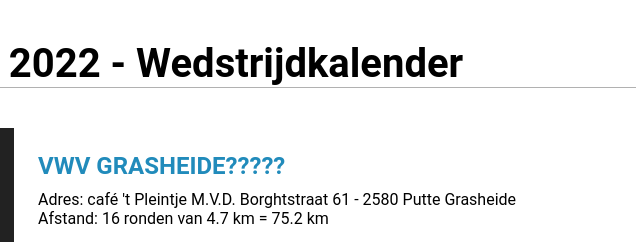
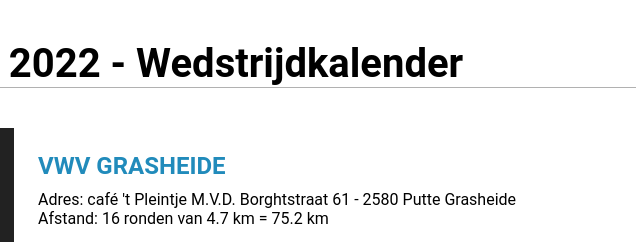
Before and after one commit to BigBoyCarl/Cycling-Site, a plain HTML site: page index.html in a window 1280 px wide. Shown: the top 242 px of the page, 404-1044 px from the left. Drawn offline with Linux system fonts and the light colour scheme.

Commit message:
Update index.html

```diff
--- a/index.html
+++ b/index.html
@@ -19,7 +19,7 @@
           </div>
         </div>
         <div class="event-right">
-          <h3 class="event-title">VWV Grasheide?????</h3>
+          <h3 class="event-title">VWV Grasheide</h3>
           <div class="event-description">
             Adres: café 't Pleintje M.V.D. Borghtstraat 61 - 2580 Putte
             Grasheide <br />
```
